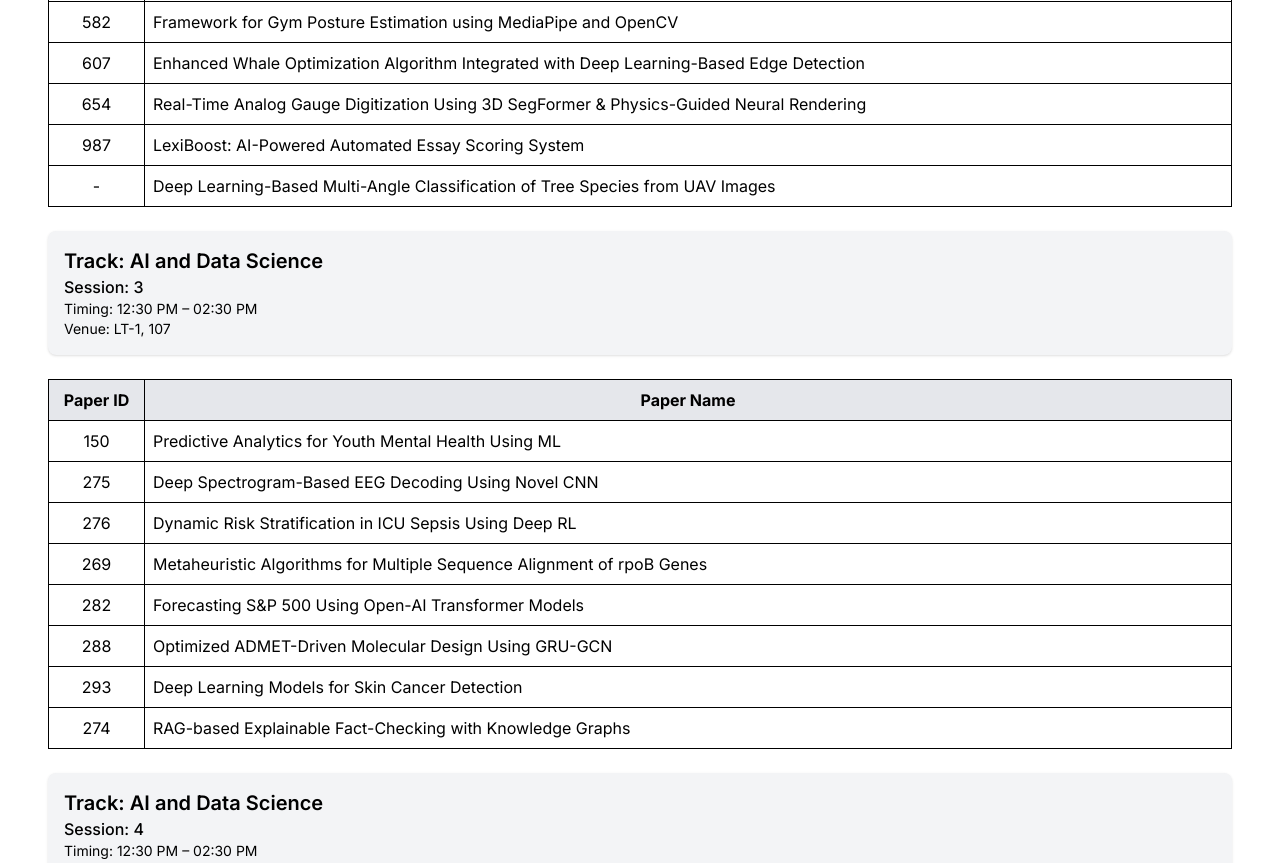
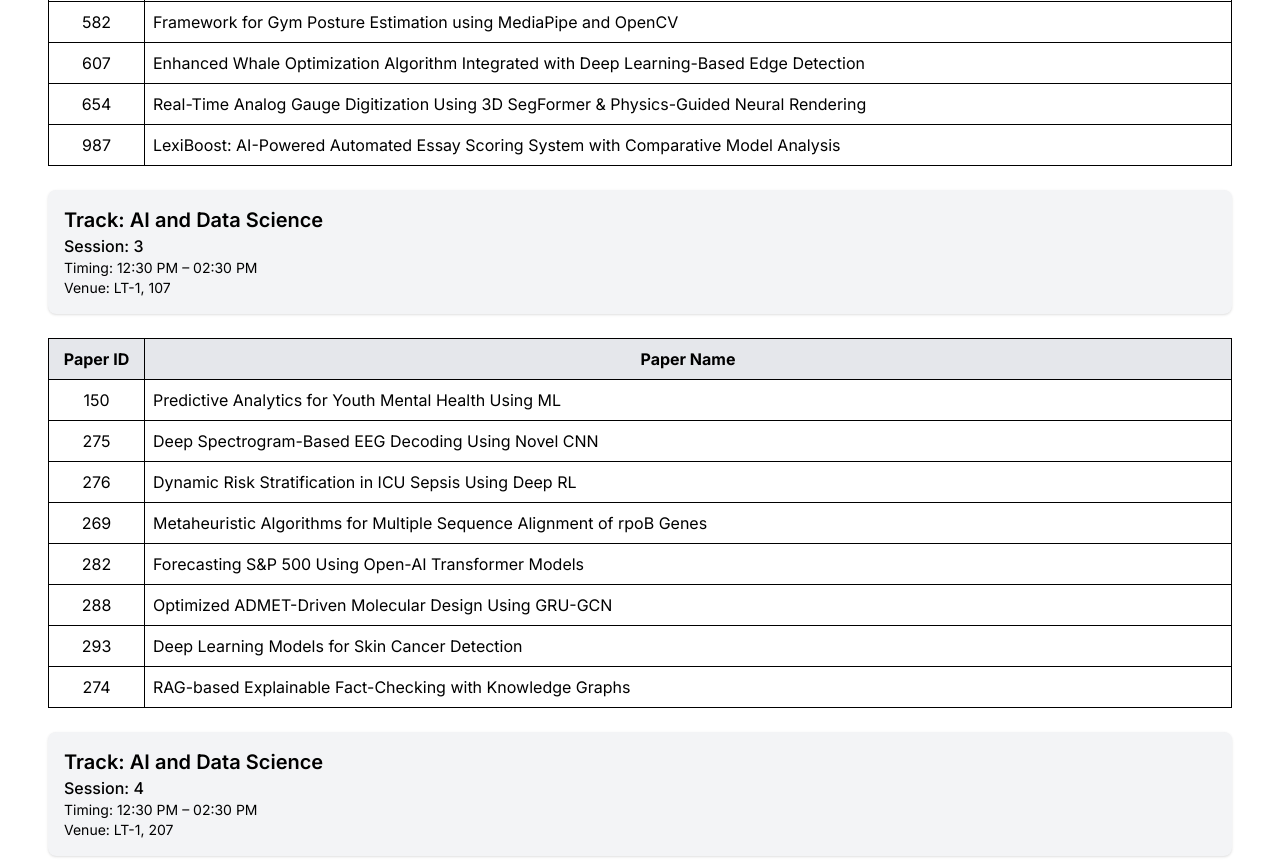
Before and after one commit to dewani12/ReACS_2025, a React (Vite) app in the folder frontend/: page /schedule in a window 1280 px wide. Shown: the part 3540-4403 px from the top of the page. Built offline with nearby package versions, Linux system fonts and the light colour scheme.

Commit message:
update: enhance paper title in Schedule component for clarity

```diff
--- a/frontend/src/pages/Schedule.jsx
+++ b/frontend/src/pages/Schedule.jsx
@@ -483,8 +483,7 @@ function Schedule() {
             { id: 582, name: "Framework for Gym Posture Estimation using MediaPipe and OpenCV" },
             { id: 607, name: "Enhanced Whale Optimization Algorithm Integrated with Deep Learning-Based Edge Detection" },
             { id: 654, name: "Real-Time Analog Gauge Digitization Using 3D SegFormer & Physics-Guided Neural Rendering" },
-            { id: 987, name: "LexiBoost: AI-Powered Automated Essay Scoring System" },
-            { id: "-", name: "Deep Learning-Based Multi-Angle Classification of Tree Species from UAV Images" }
+            { id: 987, name: "LexiBoost: AI-Powered Automated Essay Scoring System with Comparative Model Analysis" },
           ]}
         />
 
```
Also changed, not shown: 1 other file (tests, documents, lock files or other folders).
